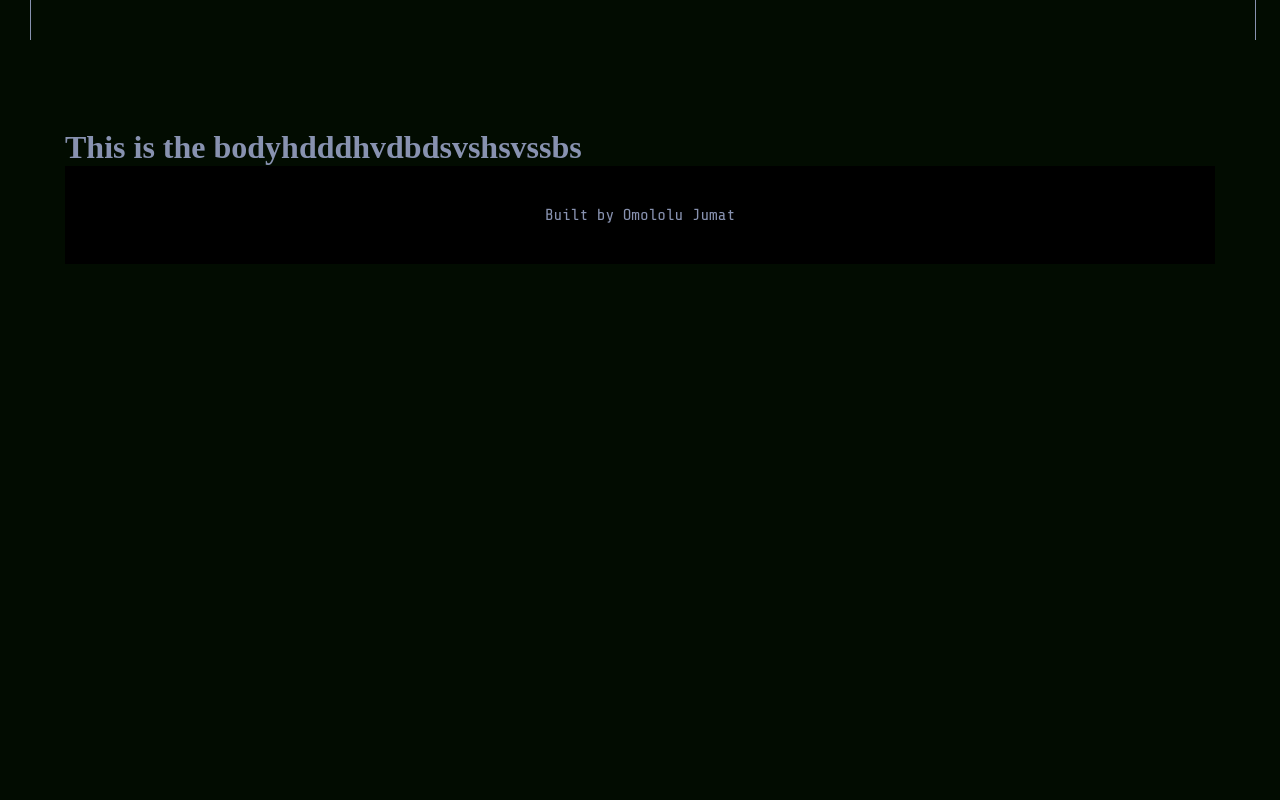
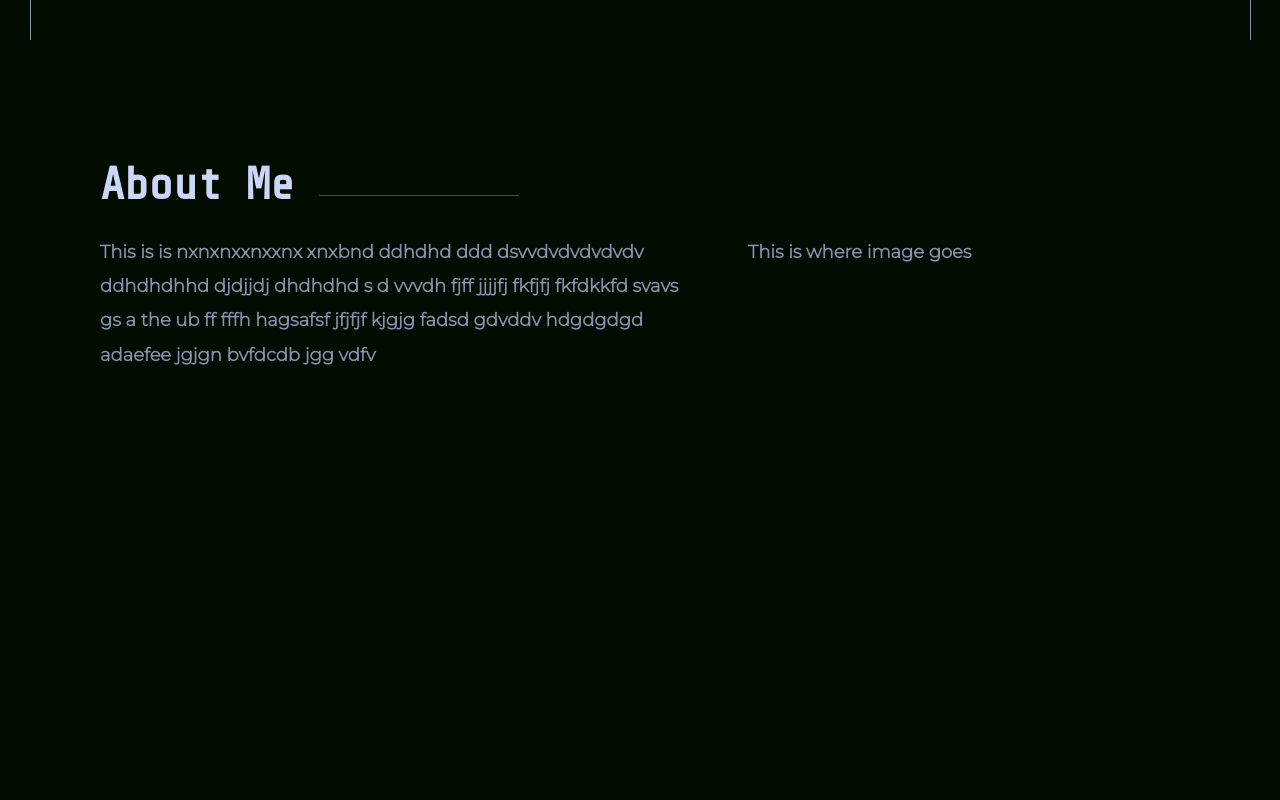
Before and after one commit to Jummate/omololujumat, a React (Vite) app: page / in a window 1280 px wide. Shown: the part 760-1560 px from the top of the page. Before the commit the page ends 1024 px from the top, so only its background shows below. Built offline with nearby package versions, Linux system fonts and the light colour scheme; a web font is replaced by a local one.

Commit message:
feat: add About Me section

```diff
--- a/src/components/body/Body.css
+++ b/src/components/body/Body.css
@@ -13,3 +13,9 @@
     padding: 0 25px;
   }
 }
+
+@media screen and (min-width: 1024px) {
+  .Body__container {
+    padding: 0 60px;
+  }
+}
--- a/src/components/body/Body.jsx
+++ b/src/components/body/Body.jsx
@@ -1,14 +1,11 @@
 import "./Body.css";
-import { Footer, Home } from "../../containers";
+import { Footer, Home, About } from "../../containers";
 
 export const Body = () => {
   return (
     <main className="Body__container">
       <Home />
-      <div style={{ overflow: "auto" }}>
-        <h1 className="Body__heading">This is the bodyhdddhvdbdsvshsvssbs</h1>
-      </div>
-
+      <About />
       <Footer />
     </main>
   );
--- a/src/components/side-email/SideEmail.css
+++ b/src/components/side-email/SideEmail.css
@@ -1,5 +1,5 @@
 .Email__container {
-  width: 50px;
+  width: 60px;
   height: 400px;
   display: none;
   position: fixed;
--- /dev/null
+++ b/src/containers/about/About.css
@@ -0,0 +1,59 @@
+.About__container {
+  width: 100%;
+  /* max-width: 600px; */
+  color: var(--lighter-slate);
+  /* font-weight: 100; */
+  height: 100vh;
+  padding: 30px 0px;
+  background-color: slate;
+  /* font-family: var(--ff-sans); */
+  /* background-color: red; */
+}
+
+.About__heading {
+  font-family: var(--ff-mono);
+  margin-bottom: 25px;
+  font-size: clamp(2.5rem, 4vw, 4.5rem);
+}
+
+.About__heading::after {
+  content: "";
+  display: inline-block;
+  margin-bottom: 3px;
+  height: 1px;
+  width: 600px;
+  max-width: 200px;
+  background-color: var(--slate);
+  opacity: 0.5;
+}
+
+.About__container p {
+  font-family: "Montserrat", sans-serif;
+  max-width: 600px;
+  /* max-width: clamp(400px, 10vw, 700px); */
+  font-size: 1.3rem;
+  color: var(--slate);
+  font-weight: bold;
+  line-height: 1.9;
+  margin-bottom: 15px;
+  font-size: clamp(1.35rem, 1.6vw, 1.8rem);
+}
+
+.About__wrapper {
+}
+
+@media screen and (min-width: 768px) {
+  .About__wrapper {
+    display: flex;
+    flex: 1;
+    flex-direction: row-reverse;
+    /* grid-template-columns: 3fr 2fr; */
+  }
+
+  .About__content-container {
+    width: 60%;
+  }
+  .About__image-container {
+    width: 40%;
+  }
+}
--- /dev/null
+++ b/src/containers/about/About.jsx
@@ -0,0 +1,24 @@
+import "./About.css";
+
+export const About = () => {
+  return (
+    <section className="About__container">
+      <h1 className="About__heading">About Me </h1>
+
+      <article className="About__wrapper">
+        {" "}
+        <div className="About__image-container">
+          <p>This is where image goes</p>
+        </div>
+        <div className="About__content-container">
+          <p>
+            This is is nxnxnxxnxxnx xnxbnd ddhdhd ddd dsvvdvdvdvdvdv ddhdhdhhd
+            djdjjdj dhdhdhd s d vvvdh fjff jjjjfj fkfjfj fkfdkkfd svavs gs a the
+            ub ff fffh hagsafsf jfjfjf kjgjg fadsd gdvddv hdgdgdgd adaefee jgjgn
+            bvfdcdb jgg vdfv
+          </p>
+        </div>
+      </article>
+    </section>
+  );
+};
--- a/src/containers/index.js
+++ b/src/containers/index.js
@@ -1,2 +1,3 @@
 export { Home } from "./home/Home";
 export { Footer } from "./footer/Footer";
+export { About } from "./about/About";
```
